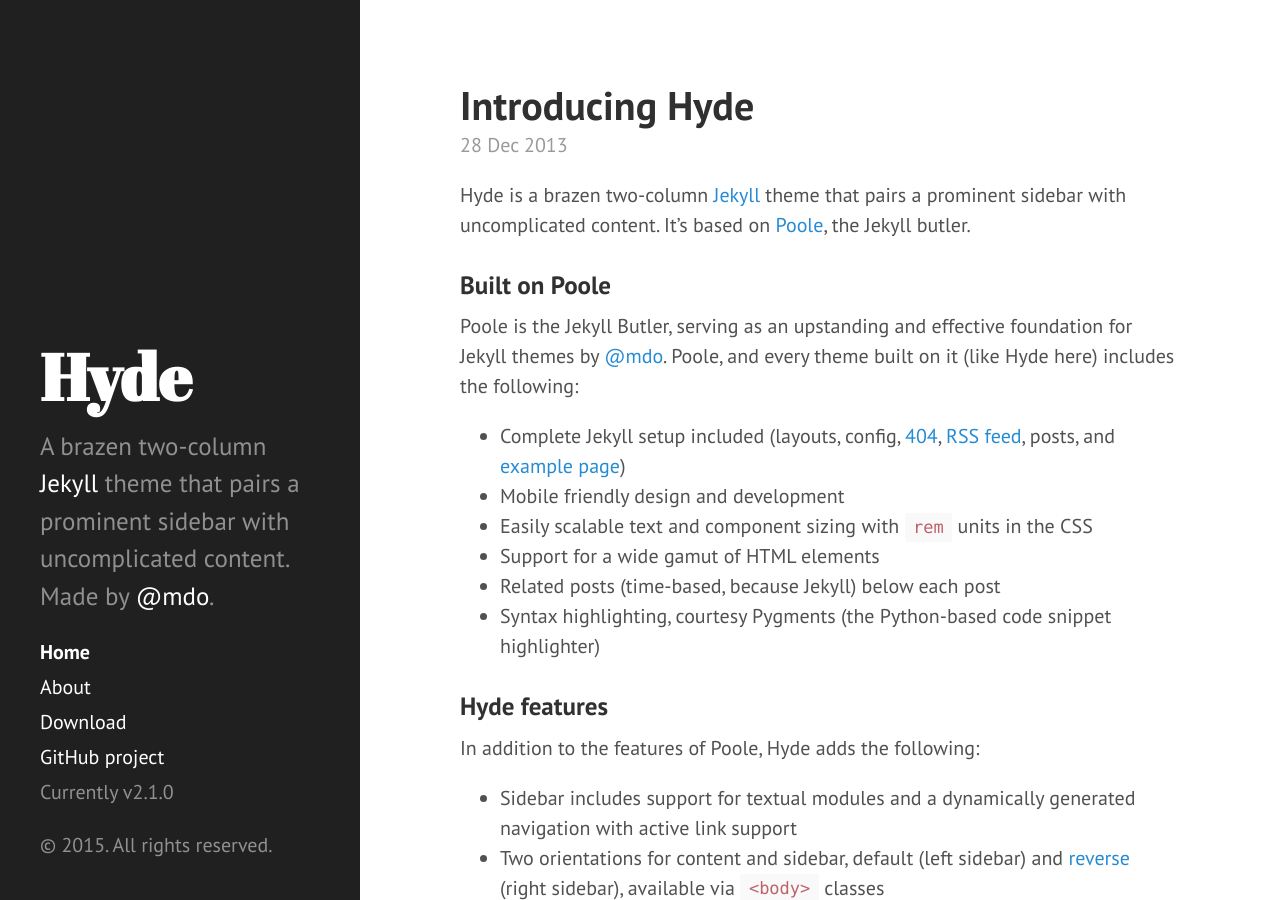
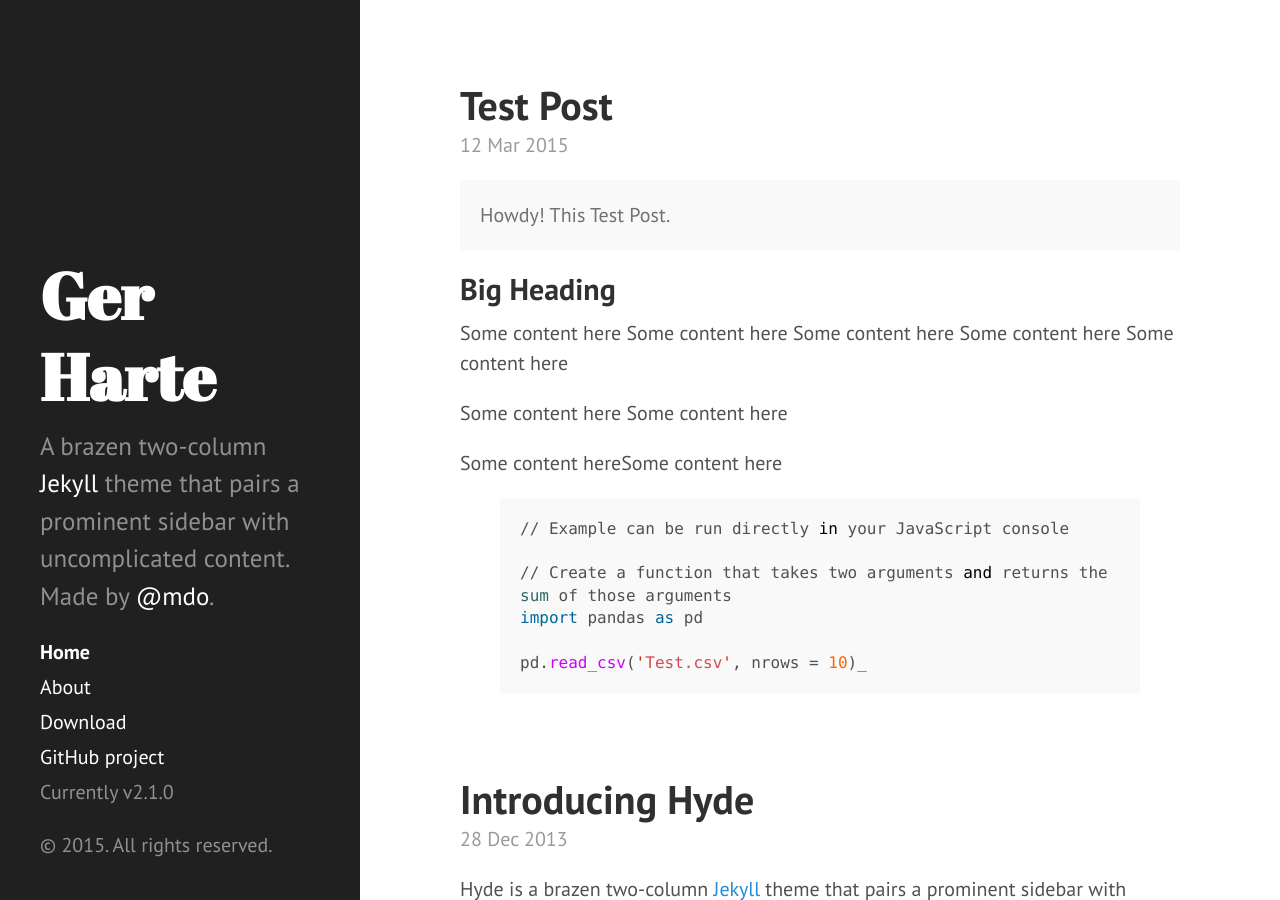
Before and after one commit to GerHarte/GerHarte.github.io, a Jekyll site: the page built from index.html, in a window 1280 px wide and 900 px high. Built offline with Jekyll 4.4.1, drawn with Linux system fonts in a browser that asks for light colours; Markdown is read by kramdown in place of the engine named in the settings; the list of posts is cut into pages by our own code.

Commit message:
added new post

```diff
--- a/_config.yml
+++ b/_config.yml
@@ -7,7 +7,7 @@ permalink:        pretty
 relative_permalinks: true
 
 # Setup
-title:            Hyde
+title:            Ger Harte
 tagline:          'A Jekyll theme'
 description:      'A brazen two-column <a href="http://jekyllrb.com" target="_blank">Jekyll</a> theme that pairs a prominent sidebar with uncomplicated content. Made by <a href="https://twitter.com/mdo" target="_blank">@mdo</a>.'
 url:              http://hyde.getpoole.com
--- /dev/null
+++ b/_posts/2015-03-12-test-post.md
@@ -0,0 +1,30 @@
+---
+layout: post
+title: Test Post
+---
+
+
+<div class="message">
+  Howdy! This Test Post.
+</div>
+
+
+## Big Heading
+
+Some content here Some content here Some content here Some content here
+Some content here
+
+Some content here
+Some content here
+
+Some content hereSome content here
+
+{% highlight python %}
+// Example can be run directly in your JavaScript console
+
+// Create a function that takes two arguments and returns the sum of those arguments
+import pandas as pd
+
+pd.read_csv('Test.csv', nrows = 10)_
+
+{% endhighlight %}
```
